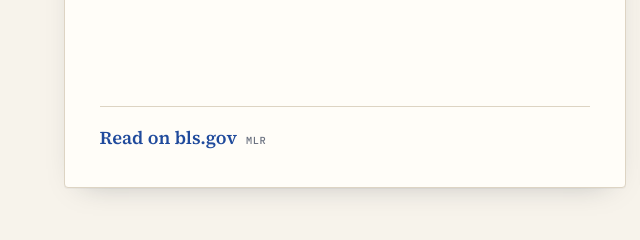
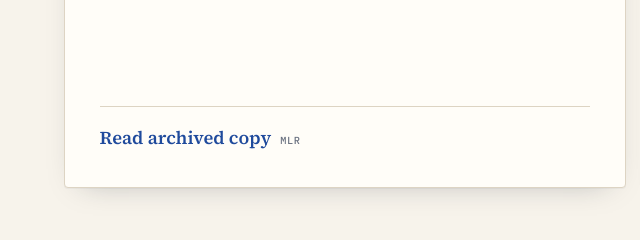
Before and after one commit to wtmccullough/wtmccullough.github.io, a plain HTML site: page index.html in a window 1280 px wide. Shown: the part 5960-6200 px from the top of the page, 0-640 px from the left. Drawn offline with Linux system fonts and the light colour scheme.

Commit message:
Point MLR book review link to Wayback Machine archive
BLS removed the review from its archive, so the original link 404s.

Co-Authored-By: Claude Opus 5.5 <noreply@anthropic.com>

```diff
--- a/index.html
+++ b/index.html
@@ -174,7 +174,7 @@
           <p>A review of Fidan Ana Kurtulus and Douglas L. Kruse's <cite>How Did Employee Ownership Firms Weather the Last Two Recessions?</cite> (W.E. Upjohn Institute, 2017). The book tests whether firms with employee ownership plans kept workers employed and stayed in business through the 2001 and 2007&ndash;09 downturns. The publication demonstrates my ability to translate technical findings into BLS publication style.</p>
           <ul class="tags"><li>Labor economics</li><li>Peer publication</li></ul>
           <div class="links">
-            <a href="https://www.bls.gov/opub/mlr/2023/book-review/employee-ownership.htm" target="_blank" rel="noopener">Read on bls.gov <span class="kind">MLR</span></a>
+            <a href="https://web.archive.org/web/20260613042311/https://www.bls.gov/opub/mlr/2023/book-review/employee-ownership.htm" target="_blank" rel="noopener">Read archived copy <span class="kind">MLR</span></a>
           </div>
         </article>
 
```
